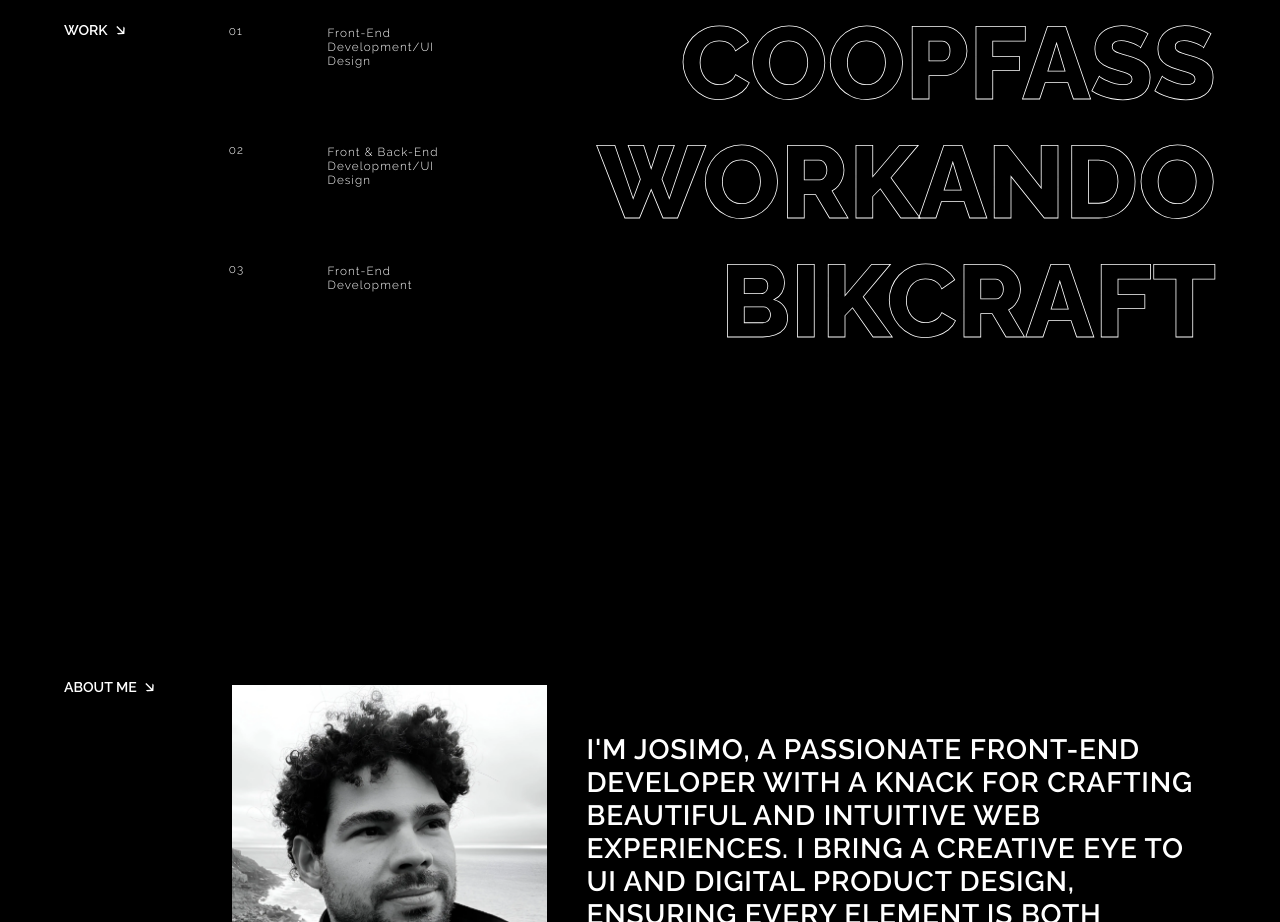
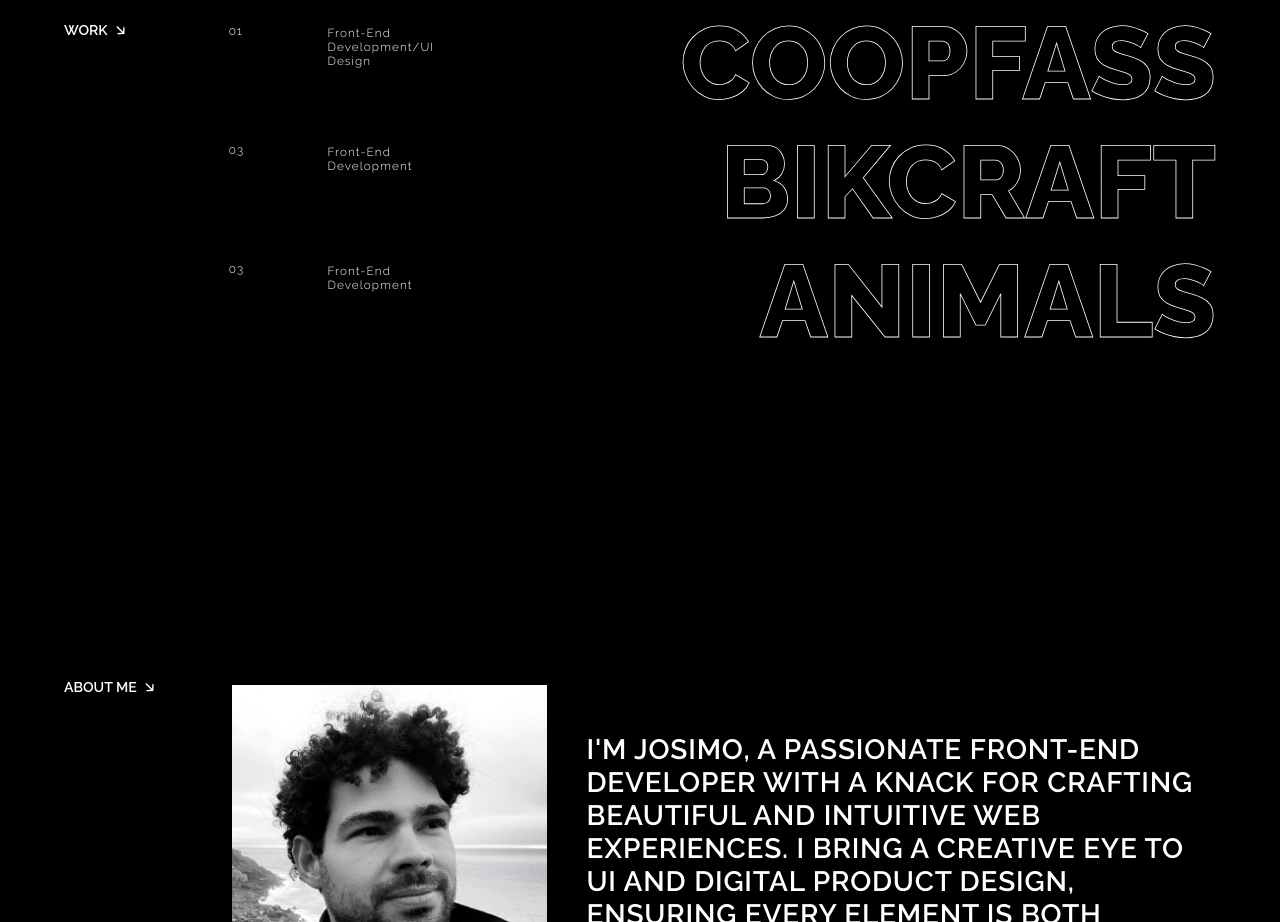
Before and after one commit to JosimoLopes/josimolopes.github.io, a plain HTML site: page index.html in a window 1280 px wide. Shown: the part 1080-2002 px from the top of the page. Drawn offline with Linux system fonts and the light colour scheme; a script that the page names is missing.

Commit message:
work section: remove workando add animals

```diff
--- a/index.html
+++ b/index.html
@@ -79,14 +79,14 @@
           <a href="https://coopfass.com/" target="_blank" class="work-link font-l" data-hover><span>Coopfass</span></a>
         </li>
         <li class="work-container" data-anima="line">
-          <span class="font-s">02</span>
-          <p class="font-s">Front & Back-End Development/UI Design</p>
-          <a href="https://workando-4017206c08ac.herokuapp.com/users/sign_in" target="_blank" class="work-link font-l" data-hover><span>Workando</span></a>
+          <span class="font-s">03</span>
+          <p class="font-s">Front-End Development</p>
+          <a href="https://bikcraft-gmg40x1h8-josimolopes-projects.vercel.app/" target="_blank" class="work-link font-l" data-hover><span>Bikcraft</span></a>
         </li>
         <li class="work-container" data-anima="line">
           <span class="font-s">03</span>
           <p class="font-s">Front-End Development</p>
-          <a href="https://bikcraft-gmg40x1h8-josimolopes-projects.vercel.app/" target="_blank" class="work-link font-l" data-hover><span>Bikcraft</span></a>
+          <a href="https://animals-alpha-indol.vercel.app/" target="_blank" class="work-link font-l" data-hover><span>Animals</span></a>
         </li>
       </ul>
     </div>
```
